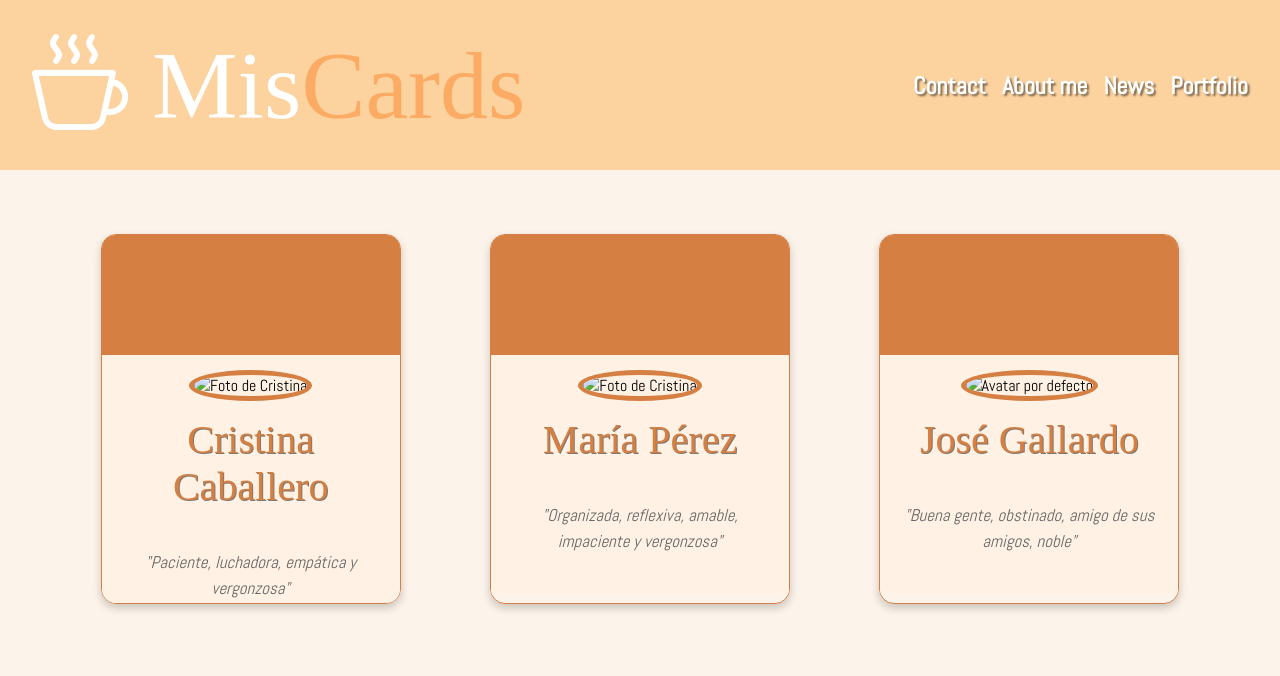
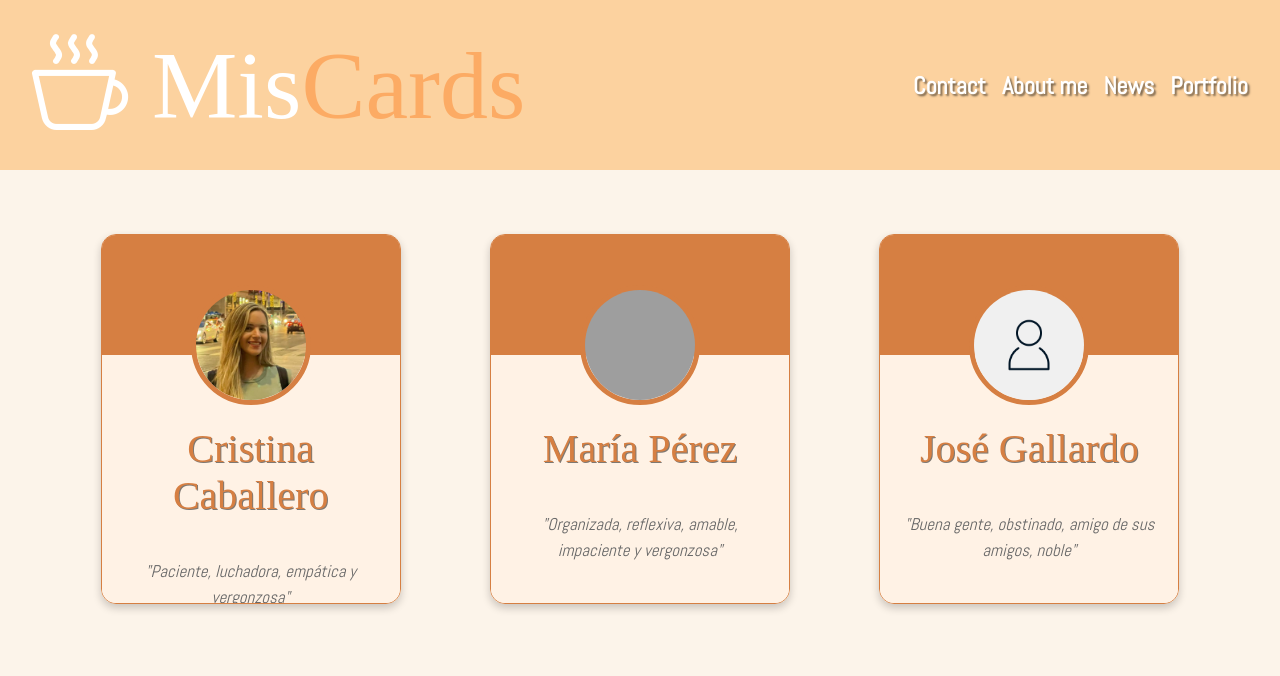
Before and after one commit to Algol95/F5-Proyecto1, a plain HTML site: page index.html in a window 1280 px wide. Shown: the top 676 px of the page. Drawn offline with nearby package versions, Linux system fonts and the light colour scheme; the site is published under a folder, as on GitHub Pages, so addresses that start at the root find nothing; a web font is replaced by a local one.

Commit message:
Update index.html

```diff
--- a/index.html
+++ b/index.html
@@ -42,7 +42,7 @@
               <div class="card__flip__inner--front">
                 <div class="card__header"></div>
                 <div class="card__content">
-                  <img src="/img/cristinafotocard.jpeg" alt="Foto de Cristina" />
+                  <img src="./img/cristinafotocard.jpeg" alt="Foto de Cristina" />
                   <h2 class="title-font">Cristina Caballero</h2>
                   <p>"Paciente, luchadora, empática y vergonzosa"</p>
                 </div>
@@ -84,7 +84,7 @@
               <div class="card__flip__inner--front">
                 <div class="card__header"></div>
                 <div class="card__content">
-                  <img src="/img/mariafotocard.png" alt="Foto de Cristina" />
+                  <img src="./img/mariafotocard.png" alt="Foto de María" />
                   <h2 class="title-font">María Pérez</h2>
                   <p>
                     "Organizada, reflexiva, amable, impaciente y vergonzosa"
@@ -126,7 +126,7 @@
                 <div class="card__header"></div>
                 <div class="card__content">
                   <img
-                    src="/img/avatar-3814049_1280.png"
+                    src="./img/avatar-3814049_1280.png"
                     alt="Avatar por defecto"
                   />
                   <h2 class="title-font">José Gallardo</h2>
```
